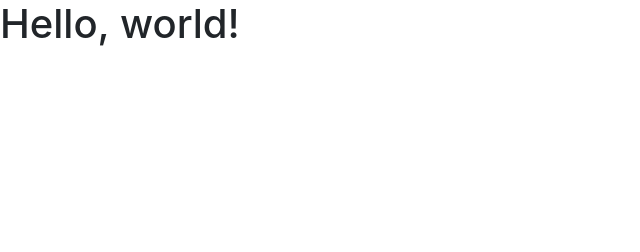
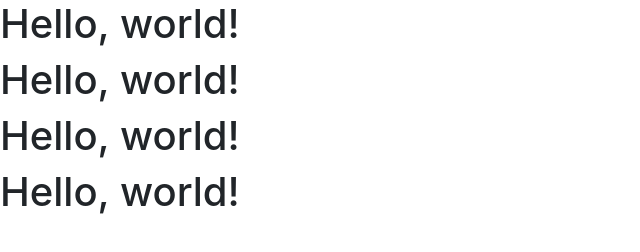
Before and after one commit to Sunil3232/sunil123, a plain HTML site: page index.html in a window 1280 px wide. Shown: the whole page, without its empty margins (0-640 px from the left). Drawn offline with nearby package versions, Linux system fonts and the light colour scheme.

Commit message:
Add more headers

```diff
--- a/index.html
+++ b/index.html
@@ -9,10 +9,12 @@
     <link rel="stylesheet" href="https://stackpath.bootstrapcdn.com/bootstrap/4.3.1/css/bootstrap.min.css" integrity="sha384-ggOyR0iXCbMQv3Xipma34MD+dH/1fQ784/j6cY/iJTQUOhcWr7x9JvoRxT2MZw1T" crossorigin="anonymous">
 
     <title>Hello, world!</title>
+
   </head>
   <body>
     <h1>Hello, world!</h1>
 
+<h1>Hello, world!</h1><h1>Hello, world!</h1><h1>Hello, world!</h1>
     <!-- Optional JavaScript -->
     <!-- jQuery first, then Popper.js, then Bootstrap JS -->
     <script src="https://code.jquery.com/jquery-3.3.1.slim.min.js" integrity="sha384-q8i/X+965DzO0rT7abK41JStQIAqVgRVzpbzo5smXKp4YfRvH+8abtTE1Pi6jizo" crossorigin="anonymous"></script>
```
